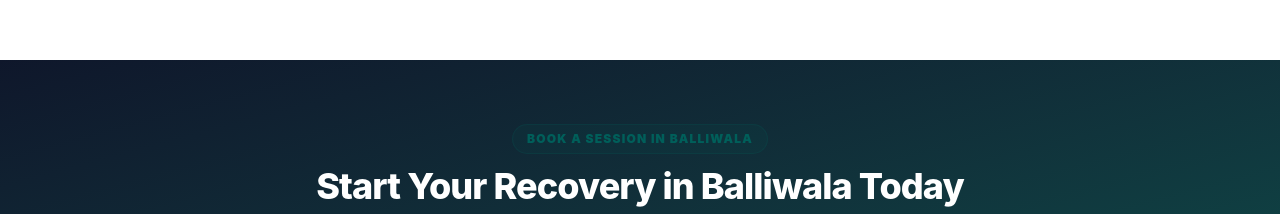
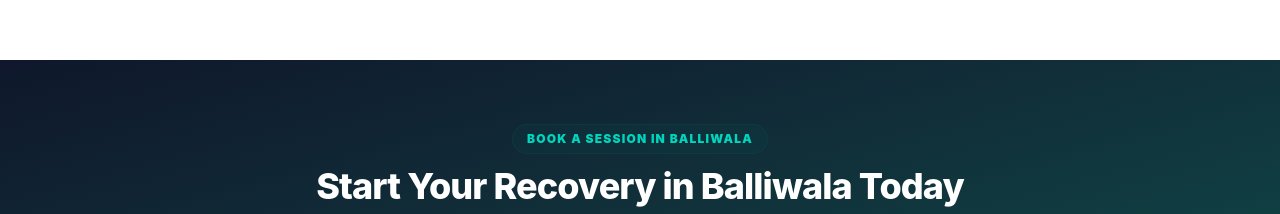
Before and after one commit to web-zoom-digital/PhysiotheraphyInDehradun, a Next.js app: page /locations/balliwala in a window 1280 px wide. Shown: the part 2280-2494 px from the top of the page. Built offline with nearby package versions, Linux system fonts and the light colour scheme.

Commit message:
Chnaging some samll bugs

```diff
--- a/src/app/locations/[slug]/page.tsx
+++ b/src/app/locations/[slug]/page.tsx
@@ -421,7 +421,7 @@ export default async function LocationDetailPage({ params }: Props) {
       <section className="py-16 bg-gradient-to-br from-slate-900 to-teal-900 text-white">
         <div className="max-w-4xl mx-auto px-4 text-center space-y-5">
           <Reveal>
-            <span className="inline-block text-xs font-black tracking-widest text-teal-800 uppercase bg-teal-800/10 border border-teal-800/20 px-3.5 py-1.5 rounded-full mb-3">
+            <span className="inline-block text-xs font-black tracking-widest text-teal-400 uppercase bg-teal-800/10 border border-teal-800/20 px-3.5 py-1.5 rounded-full mb-3">
               BOOK A SESSION IN {location.name.toUpperCase()}
             </span>
             <h2 className="text-3xl sm:text-4xl font-extrabold tracking-tight">
--- a/src/app/services/[slug]/page.tsx
+++ b/src/app/services/[slug]/page.tsx
@@ -512,7 +512,7 @@ export default async function ServiceDetailPage({ params }: Props) {
       <section className="py-16 bg-gradient-to-br from-slate-900 to-teal-900 text-white">
         <div className="max-w-4xl mx-auto px-4 text-center space-y-5">
           <Reveal>
-            <span className="inline-block text-xs font-black tracking-widest text-teal-800 uppercase bg-teal-800/10 border border-teal-800/20 px-3.5 py-1.5 rounded-full mb-3">
+            <span className="inline-block text-xs font-black tracking-widest text-teal-400 uppercase bg-teal-800/10 border border-teal-800/20 px-3.5 py-1.5 rounded-full mb-3">
               START RECOVERY TODAY
             </span>
             <h2 className="text-3xl sm:text-4xl font-extrabold tracking-tight">
```
